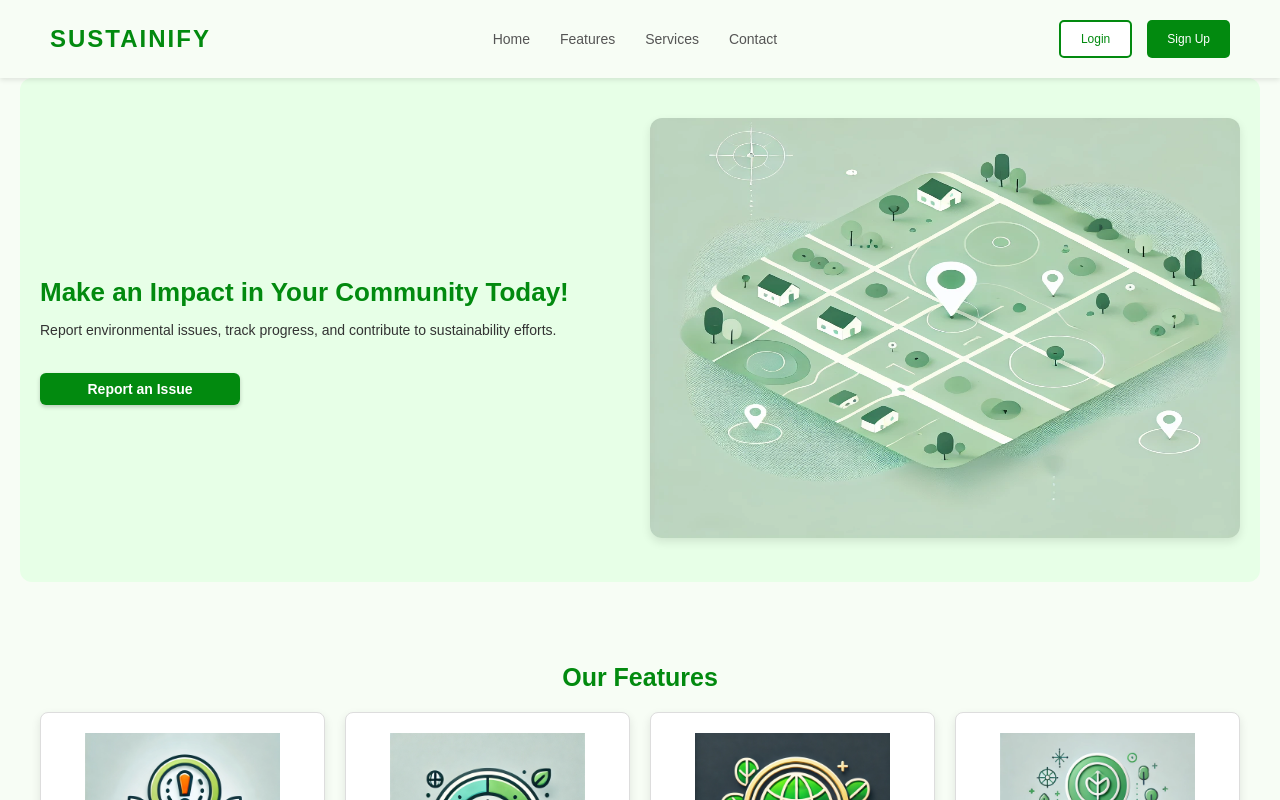
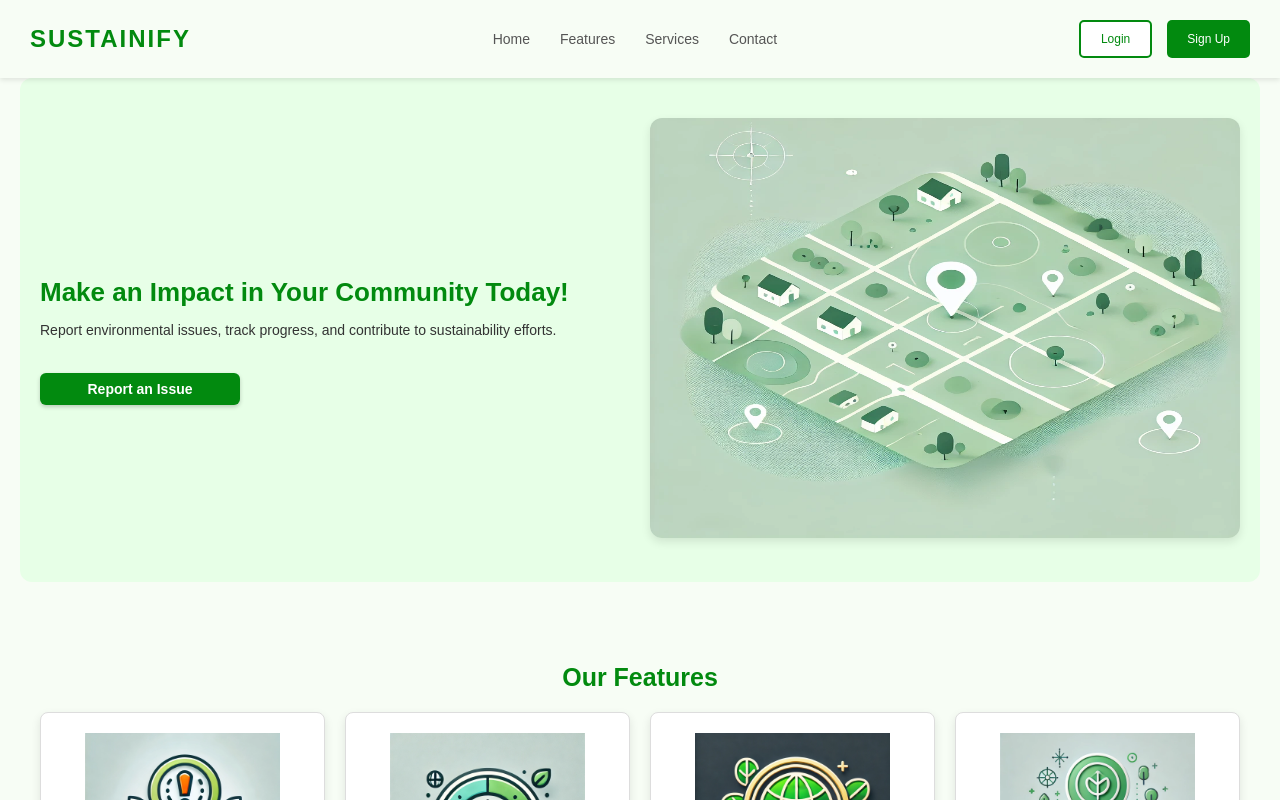
Before and after one commit to koiralasanjana/Sustainify, a React (Create React App) app in the folder sustanify-frontend/: page / in a window 1280 px wide. Shown: the top 800 px of the page. Built offline with nearby package versions, Linux system fonts and the light colour scheme.

Commit message:
minor nav-change

```diff
--- a/sustanify-frontend/src/components/Header/Header.css
+++ b/sustanify-frontend/src/components/Header/Header.css
@@ -3,7 +3,7 @@
     display: flex;
     justify-content: space-between;
     align-items: center;
-    padding: 20px 50px;
+    padding: 20px 30px;
     background-color: #f7fdf5; /* Light eco-friendly green */
     box-shadow: 0 2px 5px rgba(0, 0, 0, 0.1);
     position: relative;
--- a/sustanify-frontend/src/components/Header/Header.js
+++ b/sustanify-frontend/src/components/Header/Header.js
@@ -21,7 +21,7 @@ const Header = () => {
                 </div>
                 <nav className={`nav-links ${isNavOpen ? 'active' : ''}`}>
                     <Link to="/" onClick={toggleNav}>Home</Link>
-                    <Link to="/features" onClick={toggleNav}>Features</Link>
+                    <Link to="#feature" onClick={toggleNav}>Features</Link>
                     <Link to="/services" onClick={toggleNav}>Services</Link>
                     <Link to="/contact" onClick={toggleNav}>Contact</Link>
                 </nav>
--- a/sustanify-frontend/src/pages/Home/Home.js
+++ b/sustanify-frontend/src/pages/Home/Home.js
@@ -17,7 +17,7 @@ const Home = () => {
             </section>
 
             {/* Features Section */}
-            <section className="features-section">
+            <section className="features-section" id="feature">
                 <h2>Our Features</h2>
                 <div className="features-grid">
                     <div className="feature-card">
```
